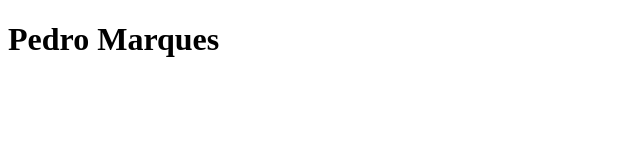
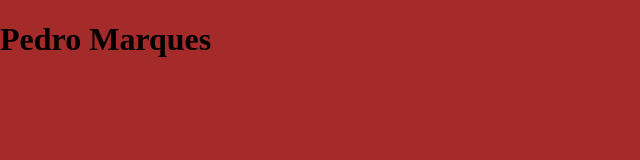
Before and after one commit to marquesphhom/javascript-git, a plain HTML site: page index.html in a window 1280 px wide. Shown: the whole page, without its empty margins (0-640 px from the left). Drawn offline with Linux system fonts and the light colour scheme.

Commit message:
Style Reset and Background Color Added

```diff
--- a/index.html
+++ b/index.html
@@ -3,6 +3,7 @@
 <head>
     <meta charset="UTF-8">
     <meta name="viewport" content="width=device-width, initial-scale=1.0">
+    <link rel="stylesheet" href="style.css">
     <title>Javascript Git</title>
 </head>
 <body>
--- a/style.css
+++ b/style.css
@@ -0,0 +1,6 @@
+body{
+    margin: 0;
+    padding: 0;
+    box-sizing: border-box;
+    background-color: brown;
+}
```
